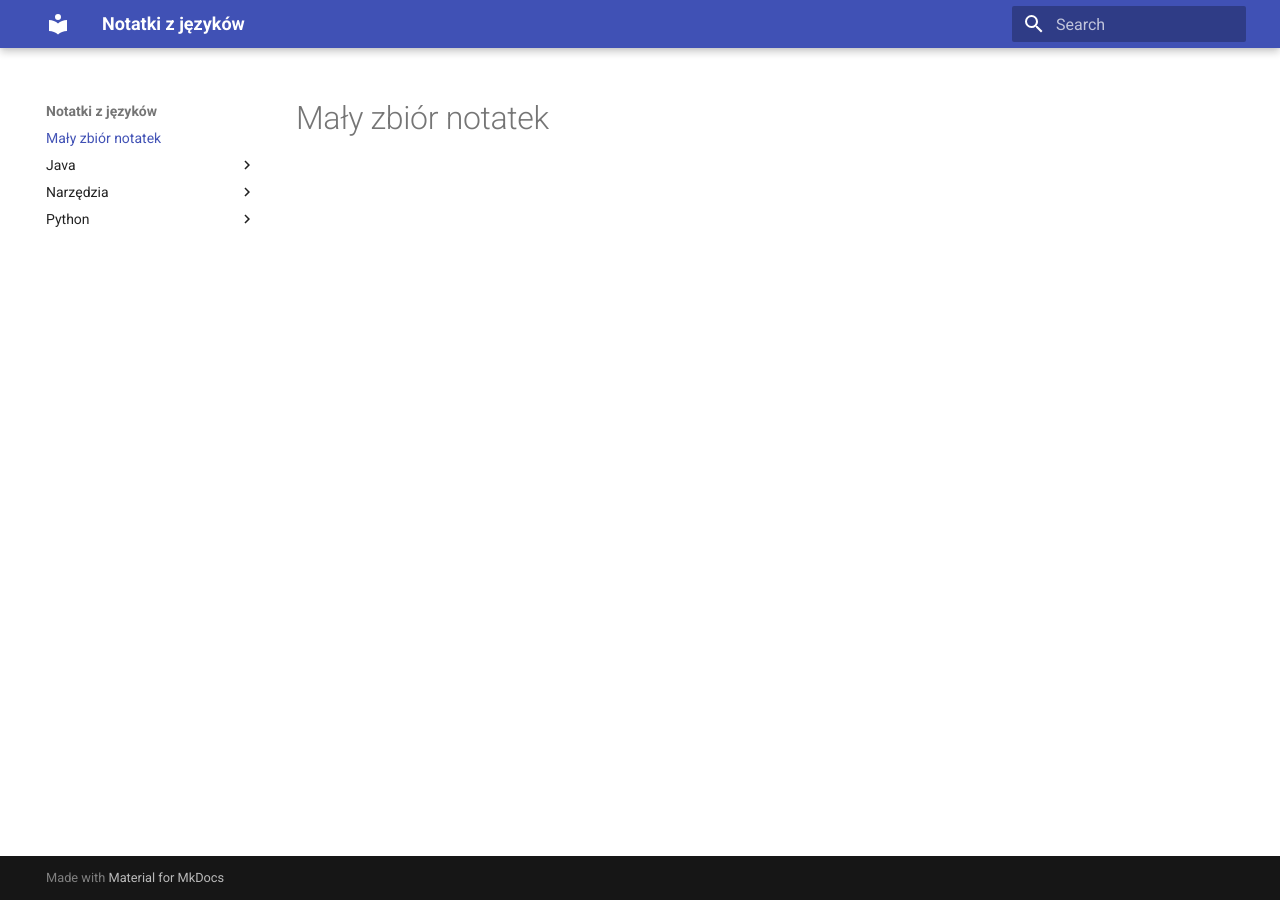
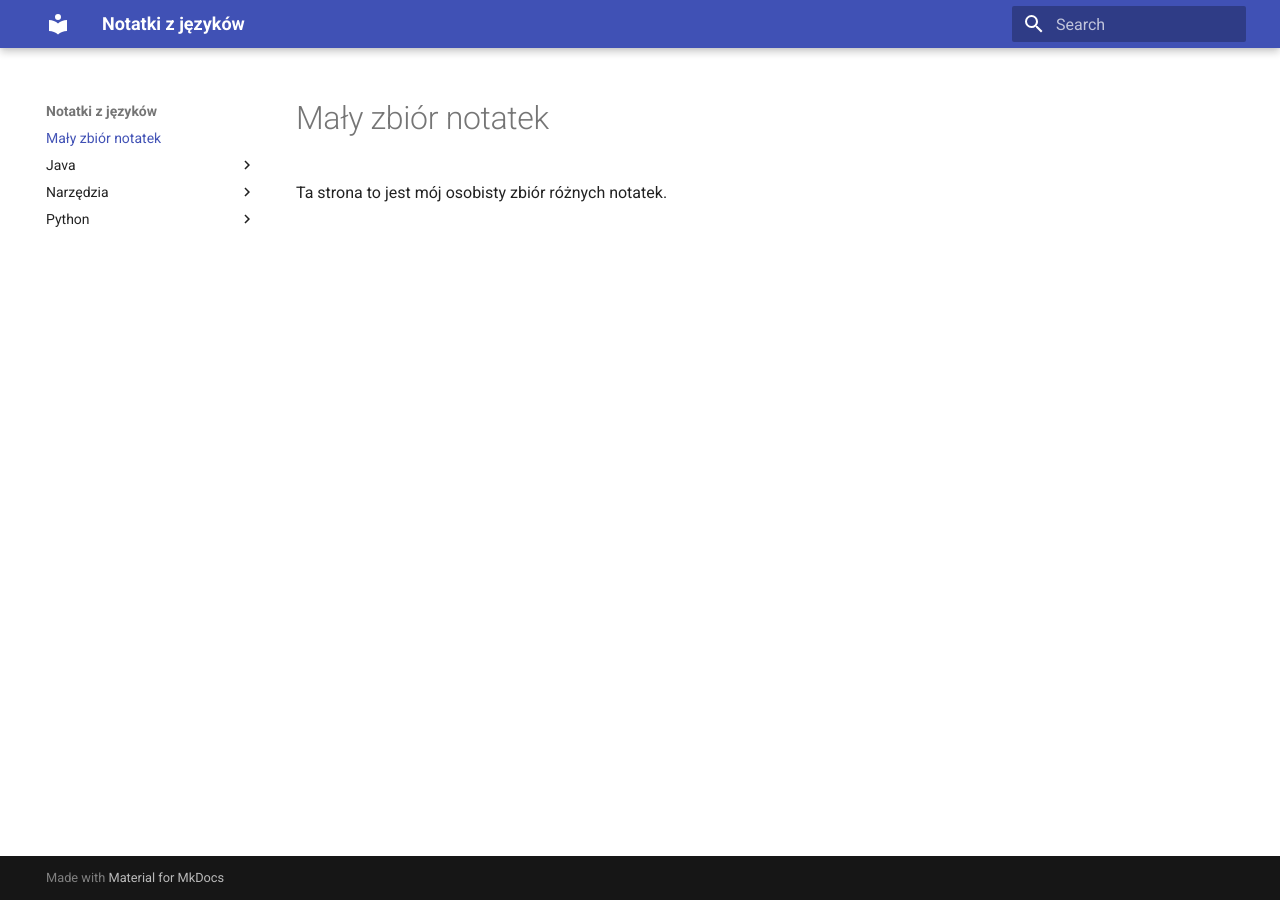
Before and after one commit to pktiuk/notatki_z_jezykow, an MkDocs documentation site: the page built from docs/index.md, in a window 1280 px wide. Built offline with MkDocs 1.6.1 and Material for MkDocs 9.7.7, drawn with Linux system fonts in a browser that asks for light colours.

Commit message:
Któtki opis

```diff
--- a/docs/index.md
+++ b/docs/index.md
@@ -1 +1,3 @@
 # Mały zbiór notatek
+
+Ta strona to jest mój osobisty zbiór różnych notatek.
```
